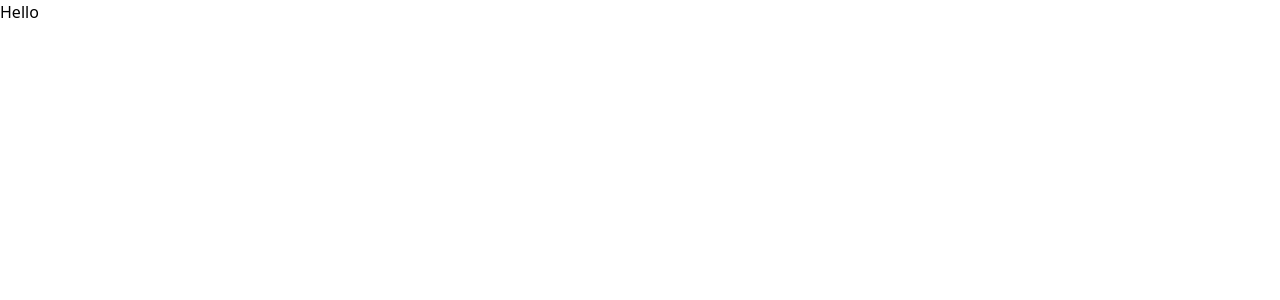
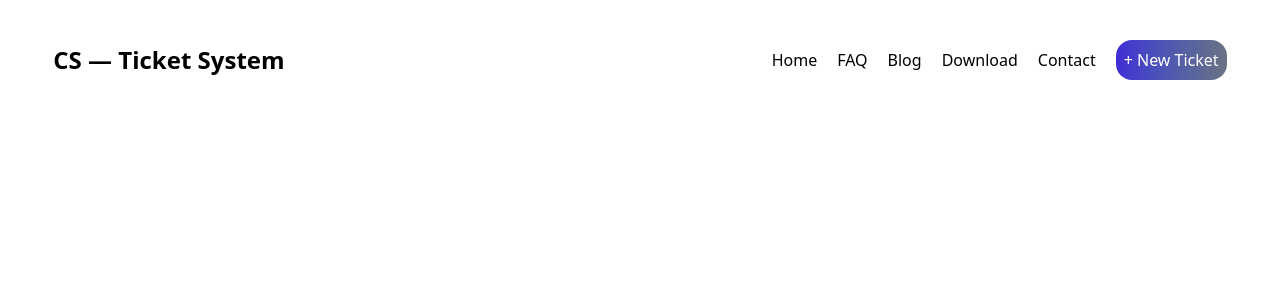
Before and after one commit to impressivecoder01/Assignment-007, a React (Vite) app: page / in a window 1280 px wide. Shown: the top 300 px of the page. Built offline with nearby package versions, Linux system fonts and the light colour scheme.

Commit message:
header added

```diff
--- a/src/App.jsx
+++ b/src/App.jsx
@@ -1,12 +1,18 @@
 
 import './App.css'
+import Header from './components/Header'
 
 function App() {
 
 
   return (
     <>
-      <h1>Hello</h1>
+      <header>
+        <Header></Header>
+      </header>
+      <body>
+
+      </body>
     </>
   )
 }
--- /dev/null
+++ b/src/components/Header.jsx
@@ -0,0 +1,23 @@
+import React from 'react';
+
+const Header = () => {
+    return (
+        <div className='flex justify-between w-11/12 mx-auto items-center py-10'>
+            <div>
+                <h1 className='font-bold text-2xl'>CS — Ticket System</h1>
+            </div>
+            <div>
+                <ul className='flex items-center gap-5'>
+                    <li>Home</li>
+                    <li>FAQ</li>
+                    <li>Blog</li>
+                    <li>Download</li>
+                    <li>Contact</li>
+                    <li className='bg-linear-to-r from-[#422AD5] to-gray-500  text-white px-2 py-2 rounded-2xl'>+ New Ticket</li>
+                </ul>
+            </div>
+        </div>
+    );
+};
+
+export default Header;
```
Also changed, not shown: public/vector1.png (added), public/vector2.png (added).
